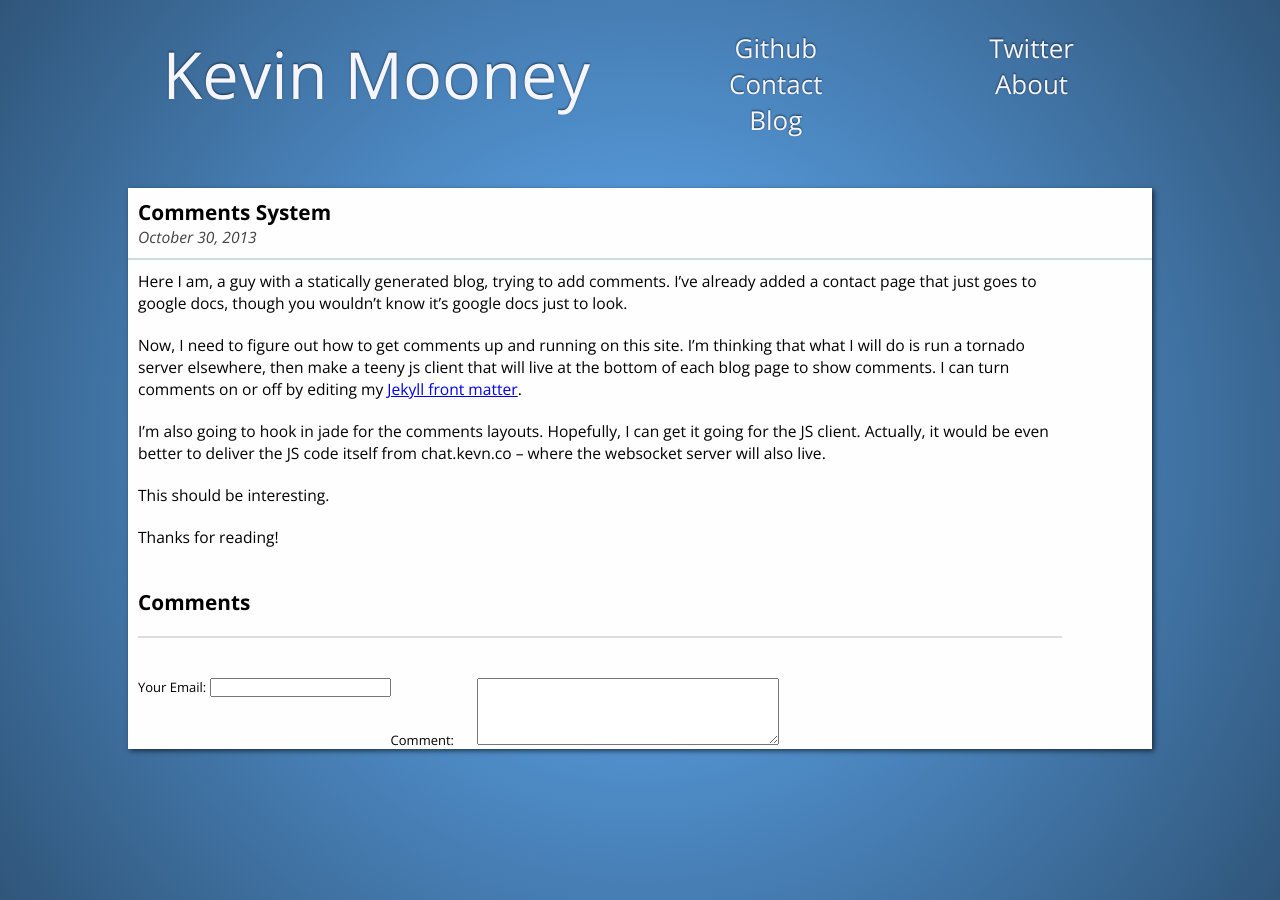
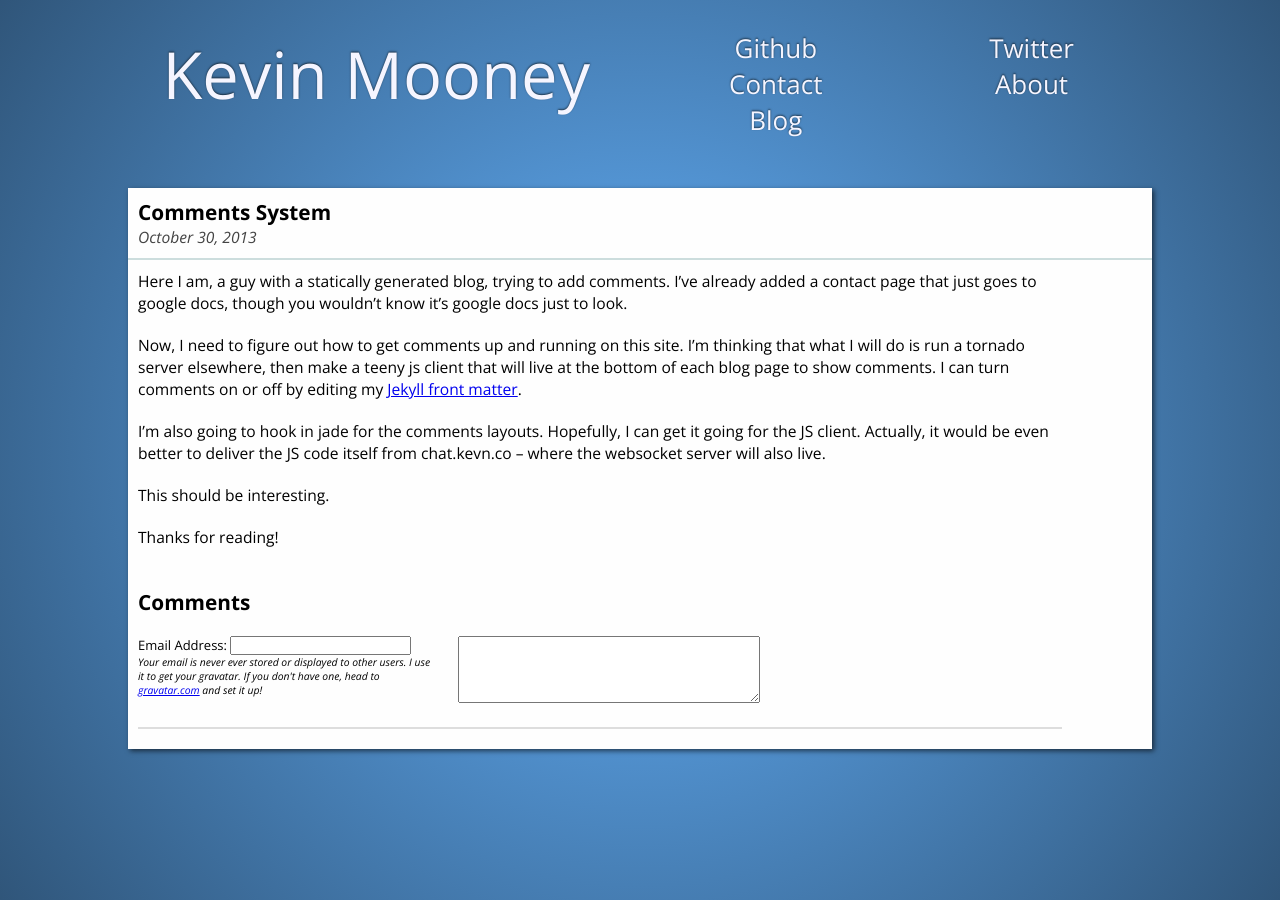
Before and after one commit to kmooney/kmooney.github.io, a Jekyll site: the page built from _posts/2013-10-30-convo.markdown, in a window 1280 px wide. Built offline with Jekyll 4.4.1, drawn with Linux system fonts in a browser that asks for light colours; nearby versions of some CDN libraries; Markdown is read by kramdown in place of the engine named in the settings.

Commit message:
Rearranged comments ordering.

```diff
--- a/_layouts/post.html
+++ b/_layouts/post.html
@@ -14,24 +14,26 @@
         <div class="comments" ng-app="myApp">
             <h3>Comments</h3>
             <div ng-controller="ChatController">
+                <form ng-submit="addComment()">
+                    <p>
+                    <label>
+                        Email Address:
+                        <input type="text" ng-model="commentEmail" helptext="Emails are not stored, just used for avatars."></label>
+
+                        <span class="helptext">Your email is never ever stored or displayed to other users.  I use it to get your gravatar.  If you don't have one, head to <a target="_blank" href="http://gravatar.com">gravatar.com</a> and set it up!</span>
+                    </p>
+                    <p>
+                    <textarea ng-model="commentMessage" ng-enter="addComment()">
+                    </textarea>
+                    </p>
+                </form>
+
                 <ul class="commentlist">
                     <li ng-repeat="comment in comments" id="[[ comment.id ]]">
                         <img src="http://www.gravatar.com/avatar/[[ comment.emailhash ]]?s=50&d=identicon">
                         <span class="message">[[ comment.message ]]</span>
                     </li>
                 </ul>
-                <form ng-submit="addComment()">
-                    <p>
-                    <label>Your Email:
-                        <input type="text" ng-model="commentEmail" helptext="Emails are not stored, just used for avatars."></label>
-                    </p>
-                    <p>
-                    <label>Comment:
-                        <textarea ng-model="commentMessage" ng-enter="addComment()">
-                        </textarea>
-                    </label>
-                    </p>
-                </form>
             </div>
         </div>
         {% endif %}
```
